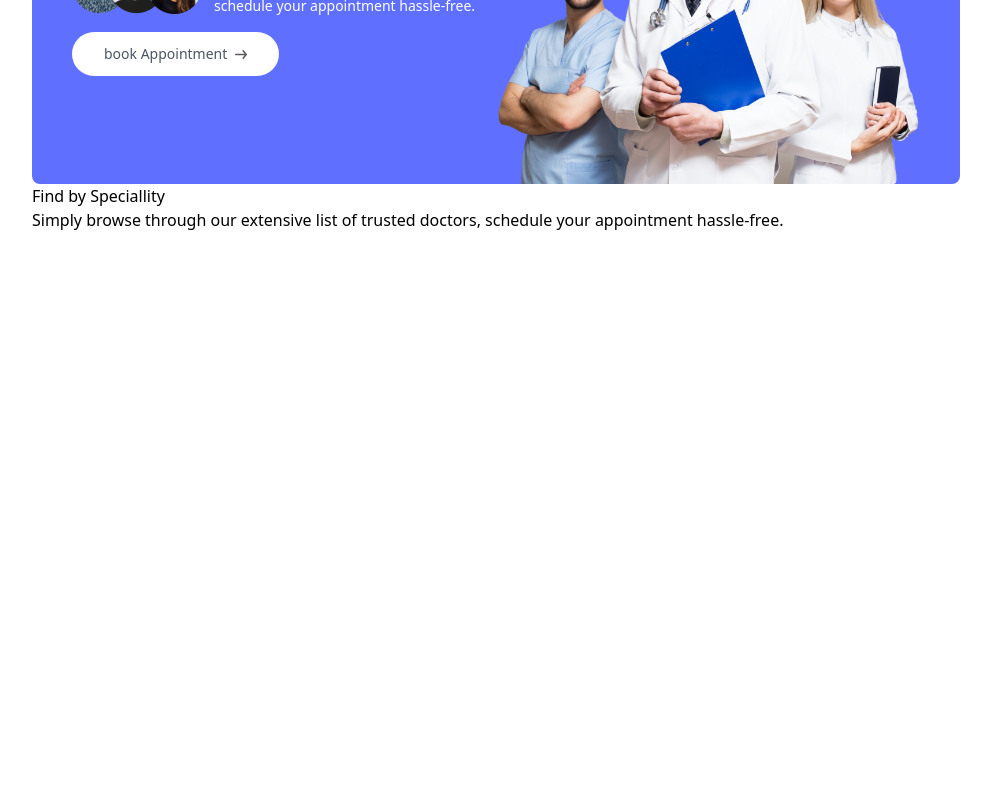
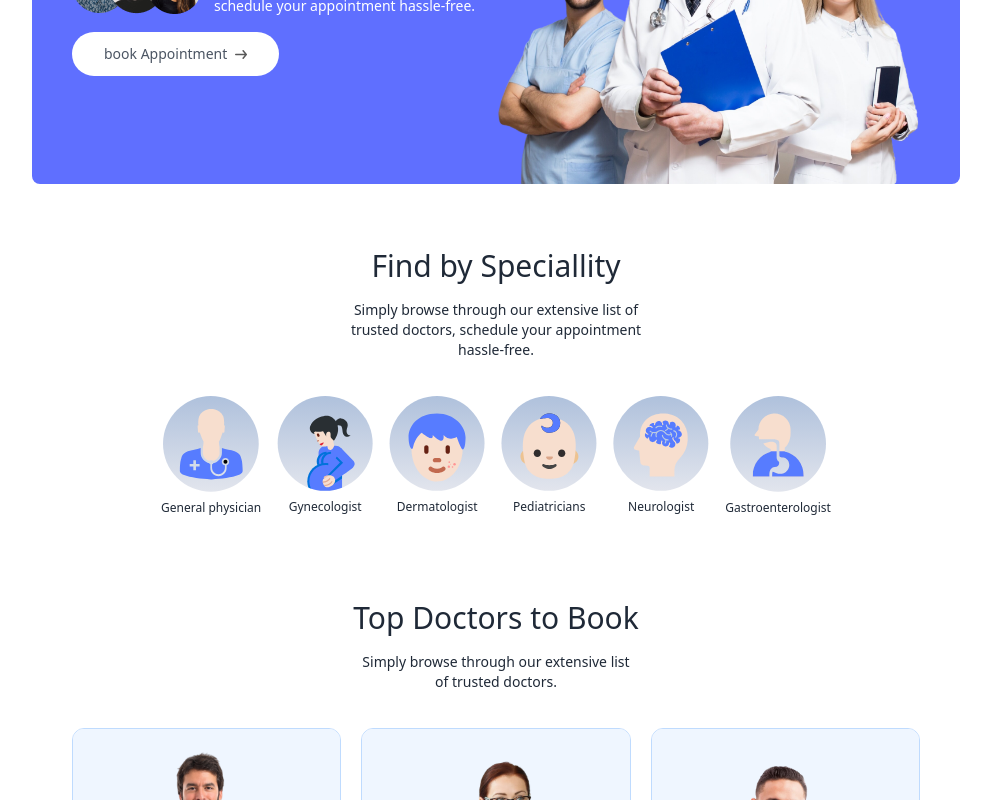
Before and after one commit to prajyotpatilll/prescripto, a React app in the folder frontend/: page / in a window 1280 px wide. Shown: the part 473-1273 px from the top of the page, without its empty margins (144-1135 px from the left). Before the commit the page ends 800 px from the top, so only its background shows below. Built offline with nearby package versions, Linux system fonts and the light colour scheme; the HTML template or start-up script is replaced by a standard one.

Commit message:
home page half doctors section, context provider created

```diff
--- a/frontend/src/componants/Speciallitymenu.jsx
+++ b/frontend/src/componants/Speciallitymenu.jsx
@@ -1,13 +1,19 @@
 import React from 'react'
 import { specialityData } from '../assets/assets_frontend/assets'
+import { Link } from 'react-router-dom'
 
 const Speciallitymenu = () => {
   return (
-    <div id='speciallity'>
-      <h1>Find by Speciallity</h1>
-      <p>Simply browse through our extensive list of trusted doctors, schedule your appointment hassle-free.</p>
-      <div>
-
+    <div className='flex flex-col items-center gap-4 py-16 text-gray-800 ' id='speciallity'>
+      <h1 className='text-3xl font-medium'>Find by Speciallity</h1>
+      <p className='sm:w-1/3 text-center text-sm'>Simply browse through our extensive list of trusted doctors, schedule your appointment hassle-free.</p>
+      <div className='flex sm:justify-center gap-4 py-5 w-full overflow-scroll'>
+        {specialityData.map((item,index)=>(
+          <Link onClick={()=>scrollTo(0)} className='flex flex-col items-center text-xs cursor-pointer flex-shrink-0 ' key={index} to={`/doctors/${item.speciality}`}>
+                <img className='w-16 sm:w-24 mb-2' src={item.image} alt="" />
+                <p>{item.speciality}</p>
+          </Link>
+        ))}
       </div>
     </div>
   )
--- /dev/null
+++ b/frontend/src/componants/Topdoctors.jsx
@@ -0,0 +1,34 @@
+import React, { useContext } from 'react'
+import { useNavigate } from 'react-router-dom'
+import { AppContext } from '../context/AppContext'
+
+const Topdoctors = () => {
+    const {doctors} = useContext(AppContext)
+    const navigate = useNavigate()
+  return (
+    <div className='flex flex-col items-center gap-4 pb-16 text-gray-800 md:mx-10 '>
+      <h1 className='text-3xl font-medium' >Top Doctors to Book</h1>
+      <p className='sm:w-1/3 text-center text-sm'>Simply browse through our extensive list of trusted doctors.</p>
+      <div className='w-full grid grid-cols-auto gap-5 pt-5 gap-y-6 px-3 sm:px-0 '>
+        {
+            doctors.slice(0,12).map((item,index)=>(
+                <div onClick={()=>navigate(`/appointment/${item._id}`)} className='border border-blue-200 rounded-xl overflow-hidden cursor-pointer transform transition duration-300 hover:scale-105'>
+                    <img className='bg-blue-50' src={item.image} alt="" />
+                    <div className='p-4'>
+                        <div className='flex items-center gap-2 text-sm text-center text-green-500'>
+                            <p className='w-2 h-2 bg-green-500 rounded-full'></p>
+                            <p>Available</p>
+                        </div>
+                        <p className='text-gray-900 text-lg font-medium'>{item.name}</p>
+                        <p className='text-gray-600 text-sm'>{item.speciality}</p>
+                    </div>
+                </div>
+            ))
+        }
+      </div>
+      <button onClick={()=>{navigate('/doctors');scrollTo(0)}} className='bg-blue-50  text-gray-600 px-12 py-3 rounded-full mt-10'>more...</button>
+    </div>
+  )
+}
+
+export default Topdoctors
--- /dev/null
+++ b/frontend/src/context/AppContext.jsx
@@ -0,0 +1,19 @@
+import { createContext } from "react";
+import { doctors } from "../assets/assets_frontend/assets";
+
+export const AppContext = createContext()
+
+const AppContextProvide = (props) =>{
+
+    const value={
+        doctors
+    }
+
+    return(
+        <AppContext.Provider value={value}>
+            {props.children}
+        </AppContext.Provider>
+        )
+}
+
+export default AppContextProvide
--- a/frontend/src/index.css
+++ b/frontend/src/index.css
@@ -5,3 +5,7 @@
 .active hr{
     @apply block
 }
+
+::-webkit-scrollbar{
+    @apply  hidden
+}
--- a/frontend/src/main.jsx
+++ b/frontend/src/main.jsx
@@ -3,9 +3,12 @@
 import './index.css'
 import App from './App.jsx'
 import {BrowserRouter} from 'react-router-dom'
+import AppContextProvide from './context/AppContext.jsx'
 
 createRoot(document.getElementById('root')).render(
   <BrowserRouter>
+  <AppContextProvide>
     <App />
+  </AppContextProvide>
   </BrowserRouter>,
 )
--- a/frontend/src/pages/Home.jsx
+++ b/frontend/src/pages/Home.jsx
@@ -1,12 +1,14 @@
 import React from 'react'
 import Header from '../componants/Header'
 import Speciallitymenu from '../componants/Speciallitymenu'
+import Topdoctors from '../componants/Topdoctors'
 
 const Home = () => {
   return (
     <div>
       <Header/>
       <Speciallitymenu/>
+      <Topdoctors/>
     </div>
   )
 }
--- a/frontend/tailwind.config.js
+++ b/frontend/tailwind.config.js
@@ -8,6 +8,9 @@
     extend: {
       colors:{
         'primary' : "#5f6FFF"
+      },
+      gridTemplateColumns:{
+        'auto': 'repeat(auto-fill , minmax(200px, 1fr))'
       }
     },
   },
```
